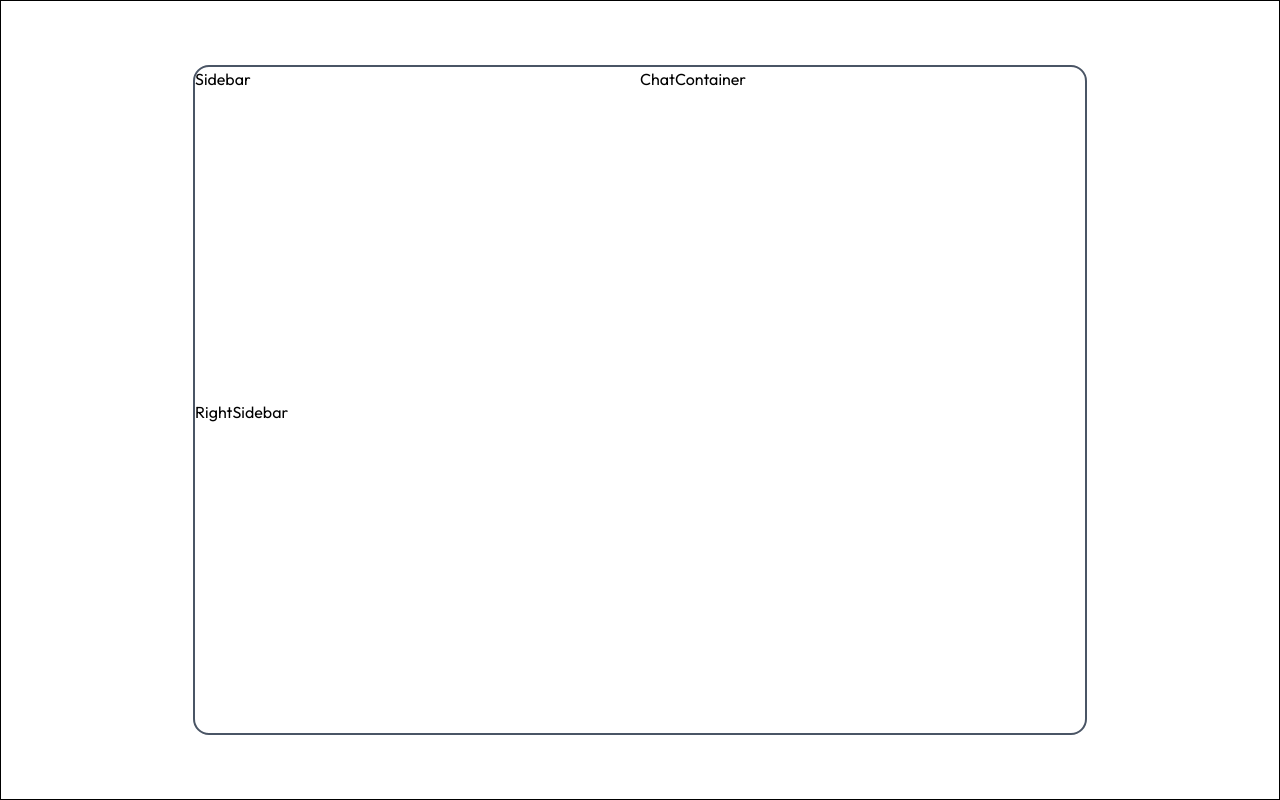
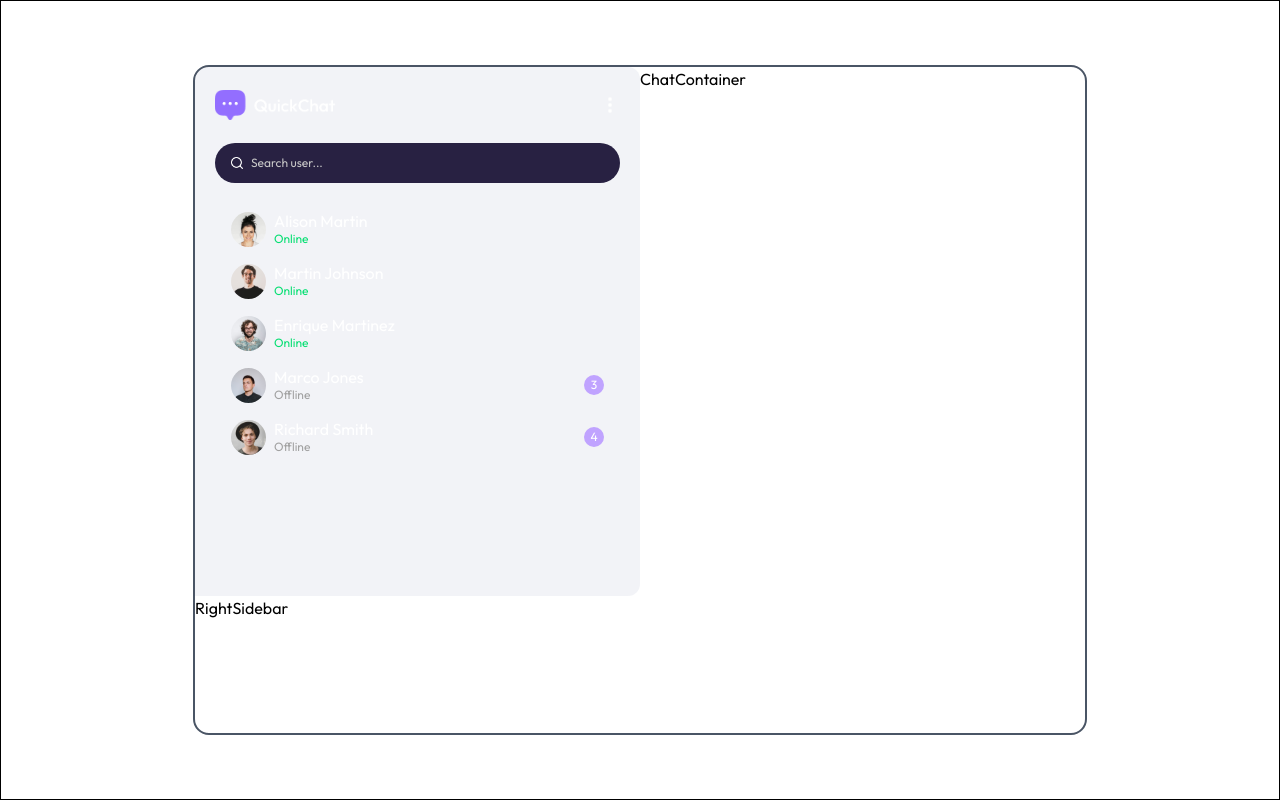
Before and after one commit to JUDHI3134/chatting-app, a React (Vite) app in the folder client/: page / in a window 1280 px wide. Built offline with nearby package versions, Linux system fonts and the light colour scheme.

Commit message:
create left sidebar

```diff
--- a/client/src/components/Sidebar.jsx
+++ b/client/src/components/Sidebar.jsx
@@ -1,11 +1,53 @@
 import React from 'react'
+import assets, { userDummyData } from '../assets/assets'
+import { useNavigate } from 'react-router-dom'
 
-const Sidebar = () => {
+const Sidebar = ({ selectedUser, setSelectedUser }) => {
+
+    const navigate = useNavigate()
+
   return (
-    <div>
-      <h1>Sidebar</h1>
+    <div className={`bg-[#8185B2]/10 h-full p-5 rounded-r-xl overflow-y-scroll text-white ${selectedUser ? "max-md:hidden" : ""}`}>
+          <div className='pb-5'>
+              <div className='flex justify-between items-center'>
+                  <img src={assets.logo} alt="logo" className='max-w-40' />
+                  <div className='relative py-2 group'>
+                      <img src={assets.menu_icon} alt="menu" className='max-h-5 cursor-pointer' />
+                      <div className='absolute top-full right-0 z-20 w-32 p-5 rounded-md bg-[#282142] border border-gray-600 text-gray-100 hidden group-hover:block'>
+                          <p onClick={() => navigate("/profile")} className='text-sm cursor-pointer'>Edit Profile</p>
+                          <hr className='my-2 border-t border-gray-500' />
+                          <p className='text-sm cursor-pointer'>Logout</p>
+                      </div>
+                  </div>
+              </div>
+
+                {/* Search bar----------------- */}
+              <div className='bg-[#282142] rounded-full flex items-center gap-2 py-3 px-4 mt-5'>
+                  <img src={assets.search_icon} alt="search" className='w-3' />
+                  <input type="text" className='bg-transparent border-none outline-none text-white text-xs placeholder-[#c8c8c8] flex-1' placeholder='Search user...' />
+              </div>
+
+          </div>
+
+          {/* ---------------------------- */}
+          <div className='flex flex-col'>
+              {userDummyData.map((user, index) => (
+                  <div onClick={() => setSelectedUser(user) } key={index} className={`relative flex items-center gap-2 pl-4 p-2 rounded cursor-pointer max-sm:text-sm ${selectedUser?._id === user._id && 'bg-[#282142]/50'}`}>
+                      <img src={user?.profilePic || assets.avatar_icon} alt="" className='w-[35px] aspect-[1/1] rounded-full' />
+                      <div className='flex flex-col leading-5'>
+                          <p>{user.fullName}</p>
+                          {
+                              index < 3 ? <span className='text-xs text-green-400'>Online</span>
+                                        : <span className='text-xs text-neutral-400'>Offline</span>
+                          }
+                      </div>
+                      {index > 2 && <p className='absolute top-4 right-4 text-xs w-5 h-5 flex justify-center items-center rounded-full bg-violet-500/50'>{index}</p>}
+                 </div>
+             ))}
+          </div>
+
+
     </div>
   )
 }
-
 export default Sidebar
--- a/client/src/pages/HomePage.jsx
+++ b/client/src/pages/HomePage.jsx
@@ -9,10 +9,10 @@
 
   return (
     <div className='border w-full h-screen sm:px-[15%] sm:py-[5%]'>
-          <div className={`backdrop:blur-xl border-2 border-gray-600 rounded-2xl overflow-hidden h-[100%] grid grid-cols-1 relative ${selectedUser ? 'md:grid-cols-[1fr_1.5fr_1fr] xl:grid-cols-[1fr_2fr_1fr]' : 'md:grid-cols-2'}`}>
-              <Sidebar />
-              <ChatContainer />
-              <RightSidebar />
+          <div className={`backdrop-blur-xl border-2 border-gray-600 rounded-2xl overflow-hidden h-[100%] grid grid-cols-1 relative ${selectedUser ? 'md:grid-cols-[1fr_1.5fr_1fr] xl:grid-cols-[1fr_2fr_1fr]' : 'md:grid-cols-2'}`}>
+              <Sidebar selectedUser={selectedUser} setSelectedUser={setSelectedUser} />
+              <ChatContainer selectedUser={selectedUser} setSelectedUser={setSelectedUser} />
+              <RightSidebar selectedUser={selectedUser} setSelectedUser={setSelectedUser} />
       </div>
     </div>
   )
```
